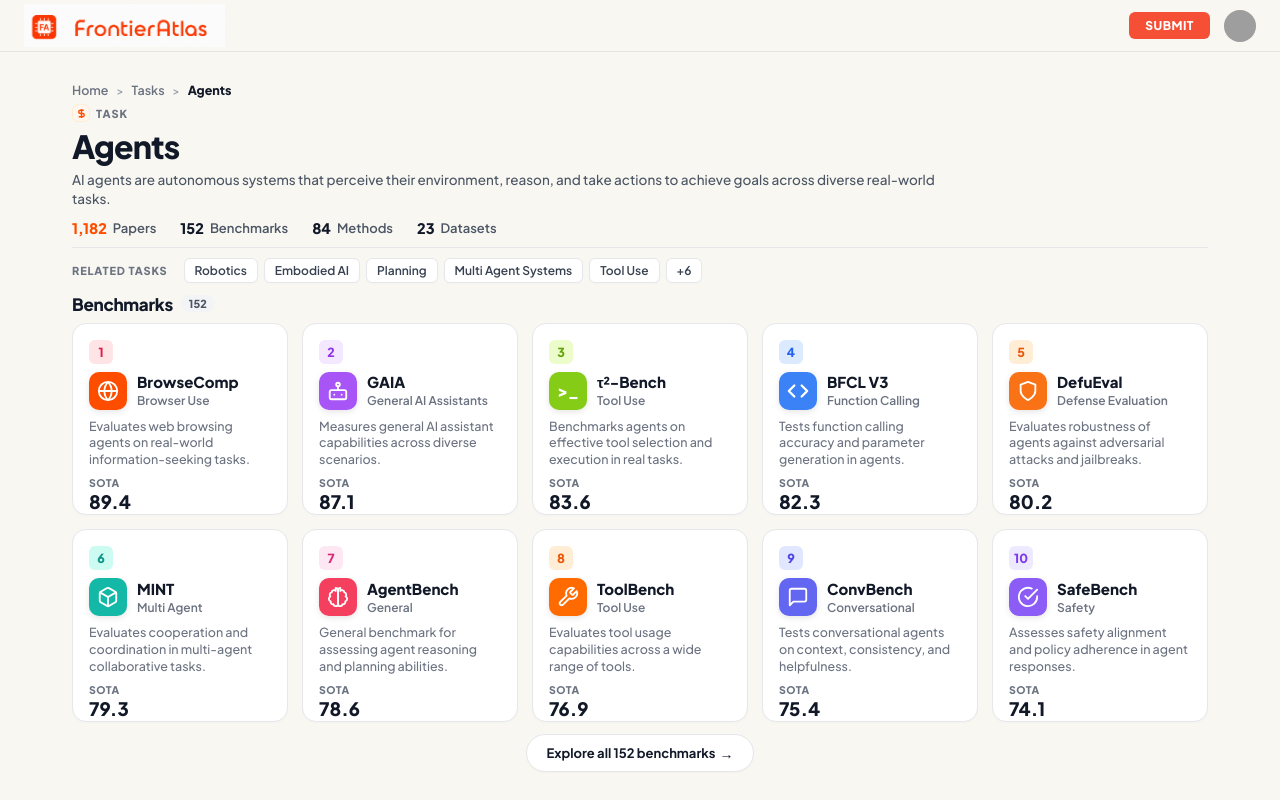
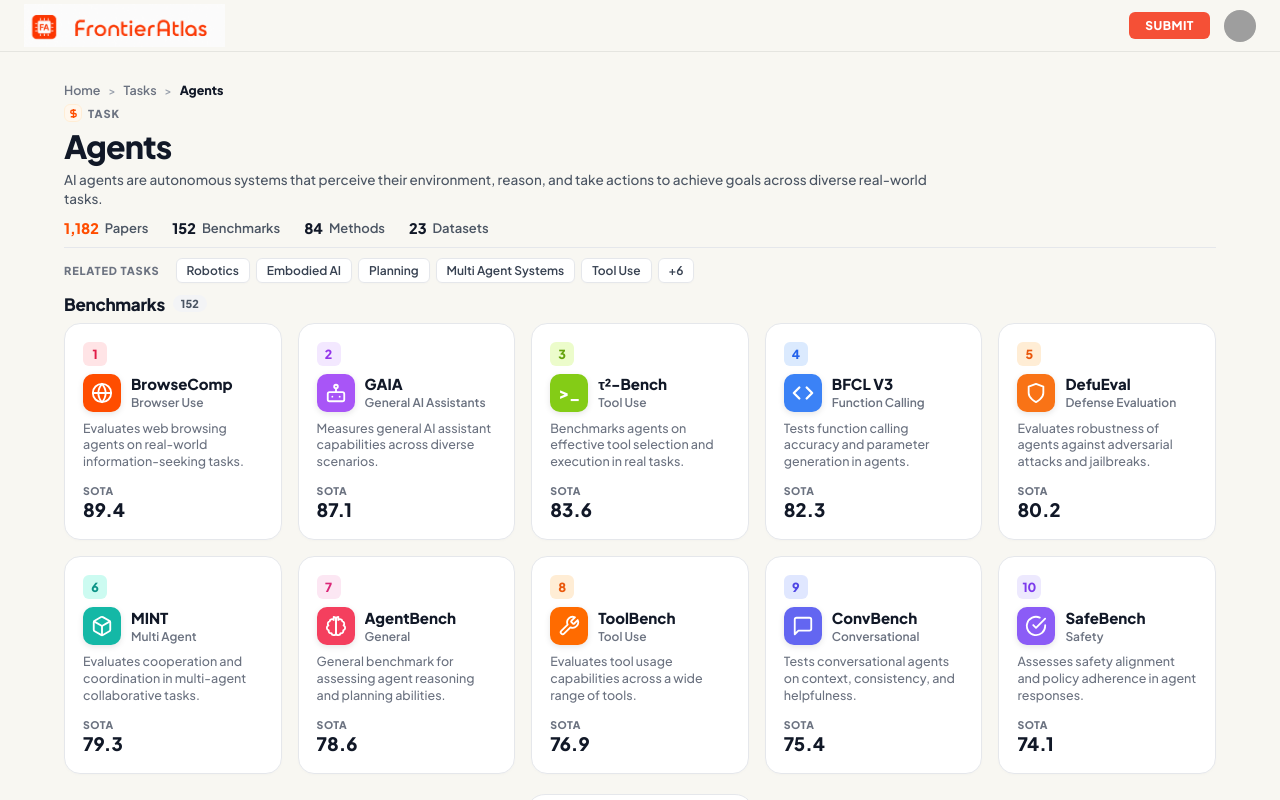
Before and after one commit to Deepak-Solanki04/Frontier_Atlas, a Next.js app: page /agents in a window 1280 px wide. Built offline with nearby package versions, Linux system fonts and the light colour scheme; grey boxes are pictures that could not be loaded.

Commit message:
style: restore strict 1:1 square aspect ratio while keeping wide container width

```diff
--- a/app/globals.css
+++ b/app/globals.css
@@ -440,23 +440,21 @@ footer.site-footer-bar {
 
 /* ═══════ TOPIC / AGENTS HERO SECTION ═══════ */
 .topic-page-wrapper {
-  height: calc(100vh - 52px);
-  max-height: calc(100vh - 52px);
-  overflow: hidden !important;
-  display: flex;
-  justify-content: center;
+  min-height: calc(100vh - 52px);
+  height: auto;
+  overflow-y: auto !important;
+  overflow-x: hidden;
+  padding-bottom: 24px;
 }
 
 .topic-hero-container {
   width: 100%;
-  max-width: 1720px;
-  height: 100%;
+  max-width: 1560px;
+  height: auto;
   margin: 0 auto;
-  padding: 14px 48px 8px;
+  padding: 14px 40px 10px;
   display: flex;
   flex-direction: column;
-  justify-content: space-between;
-  overflow: hidden;
 }
 
 .topic-breadcrumbs {
@@ -467,7 +465,6 @@ footer.site-footer-bar {
   font-weight: 600;
   color: #6b7280;
   margin-bottom: 6px;
-  flex-shrink: 0;
 }
 .crumb-link { color: #6b7280; transition: color 0.15s; }
 .crumb-link:hover { color: #111827; }
@@ -479,7 +476,6 @@ footer.site-footer-bar {
   align-items: center;
   gap: 6px;
   margin-bottom: 6px;
-  flex-shrink: 0;
 }
 .topic-task-icon {
   width: 18px;
@@ -506,7 +502,6 @@ footer.site-footer-bar {
   letter-spacing: -0.8px;
   line-height: 1.15;
   margin-bottom: 6px;
-  flex-shrink: 0;
 }
 
 .topic-hero-desc {
@@ -516,7 +511,6 @@ footer.site-footer-bar {
   line-height: 1.4;
   max-width: 900px;
   margin-bottom: 10px;
-  flex-shrink: 0;
 }
 
 .topic-stats-row {
@@ -525,7 +519,6 @@ footer.site-footer-bar {
   gap: 24px;
   flex-wrap: wrap;
   margin-bottom: 10px;
-  flex-shrink: 0;
 }
 .topic-stat-item {
   display: flex;
@@ -549,7 +542,6 @@ footer.site-footer-bar {
   border-bottom: 1px solid #e5e7eb;
   margin: 0 0 10px 0;
   width: 100%;
-  flex-shrink: 0;
 }
 
 .topic-related-row {
@@ -558,7 +550,6 @@ footer.site-footer-bar {
   gap: 10px;
   flex-wrap: wrap;
   margin-bottom: 10px;
-  flex-shrink: 0;
 }
 .topic-related-label {
   font-size: 11px;
@@ -596,7 +587,6 @@ footer.site-footer-bar {
   align-items: center;
   gap: 8px;
   margin-bottom: 8px;
-  flex-shrink: 0;
 }
 .topic-benchmarks-title {
   font-size: 17px;
@@ -616,24 +606,23 @@ footer.site-footer-bar {
 .topic-benchmarks-grid {
   display: grid;
   grid-template-columns: repeat(5, 1fr);
-  gap: 14px;
-  margin-bottom: 8px;
-  flex: 1;
-  min-height: 0;
+  gap: 16px;
+  margin-bottom: 16px;
 }
 
 .benchmark-card {
   background: #ffffff;
   border: 1px solid #e5e7eb;
-  border-radius: 14px;
-  padding: 16px;
+  border-radius: 16px;
+  padding: 18px;
   display: flex;
   flex-direction: column;
   justify-content: space-between;
   box-shadow: 0 1px 3px rgba(0,0,0,0.02);
   transition: all 0.2s ease;
+  aspect-ratio: 1 / 1;
   width: 100%;
-  height: 100%;
+  height: auto;
   min-height: 0;
   overflow: hidden;
 }
```
